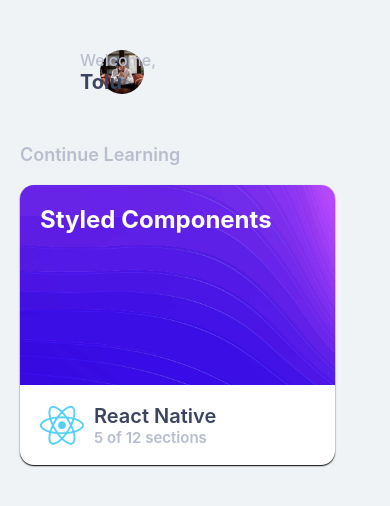
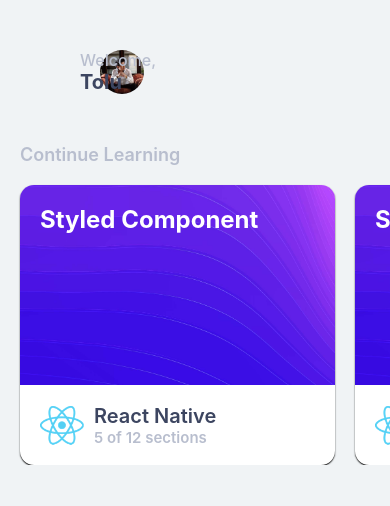
Before and after one commit to tosebikan/tutorer, a React Native app: screen / in a window 390 px wide. Shown: the top 506 px of the page. Built offline with nearby package versions, Linux system fonts and the light colour scheme.

Commit message:
add multiple cards

```diff
--- a/App.js
+++ b/App.js
@@ -1,20 +1,47 @@
 import { StatusBar } from "expo-status-bar";
 import React from "react";
-import { StyleSheet, Text, View, Image } from "react-native";
+import {
+  StyleSheet,
+  Text,
+  SafeAreaView,
+  View,
+  Image,
+  ScrollView
+} from "react-native";
 import Card from "./component/Card";
 
 export default function App() {
   return (
-    <View style={styles.container}>
+    <SafeAreaView style={styles.container}>
+      <ScrollView>
         <StatusBar style="auto" />
         <View style={styles.titleBar}>
-        <Image source={require("./assets/avatar.jpg")} style={styles.avatar} />
+          <Image
+            source={require("./assets/avatar.jpg")}
+            style={styles.avatar}
+          />
           <Text style={styles.title}>Welcome,</Text>
           <Text style={styles.name}>Tolu</Text>
         </View>
         <Text style={styles.subtitle}>Continue Learning</Text>
-      <Card />
-    </View>
+        <ScrollView horizontal>
+          <Card
+            title="Styled Component"
+            image={require("./assets/background2.jpg")}
+            logo={require("./assets/logo-react.png")}
+            caption="React Native"
+            subtitle="5 of 12 sections"
+          />
+          <Card
+            title="Styled Component"
+            image={require("./assets/background2.jpg")}
+            logo={require("./assets/logo-react.png")}
+            caption="React Native"
+            subtitle="5 of 12 sections"
+          />
+        </ScrollView>
+      </ScrollView>
+    </SafeAreaView>
   );
 }
 
--- a/component/Card.js
+++ b/component/Card.js
@@ -1,25 +1,19 @@
 import React from "react";
 import { View, Text, StyleSheet, Image } from "react-native";
 
-export default function Card() {
+export default function Card(props) {
   return (
     <View style={styles.container}>
       <View style={styles.cover}>
-        <Image
-          source={require("../assets/background2.jpg")}
-          style={styles.image}
-        />
-        <Text style={styles.title}>Styled Components</Text>
+        <Image source={props.image} style={styles.image} />
+        <Text style={styles.title}>{props.title}</Text>
       </View>
 
       <View style={styles.content}>
-        <Image
-          source={require("../assets/logo-react.png")}
-          style={styles.logo}
-        />
+        <Image source={props.logo} style={styles.logo} />
         <View style={styles.wrapper}>
-          <Text style={styles.caption}>React Native</Text>
-          <Text style={styles.subtitle}>5 of 12 sections</Text>
+          <Text style={styles.caption}>{props.caption}</Text>
+          <Text style={styles.subtitle}>{props.subtitle}</Text>
         </View>
       </View>
     </View>
--- a/package.json
+++ b/package.json
@@ -8,6 +8,7 @@
     "eject": "expo eject"
   },
   "dependencies": {
+    "eslint-plugin-react-native": "^3.10.0",
     "expo": "~39.0.2",
     "expo-status-bar": "~1.0.2",
     "react": "16.13.1",
@@ -16,7 +17,10 @@
     "react-native-web": "~0.13.12"
   },
   "devDependencies": {
-    "@babel/core": "~7.9.0"
+    "@babel/core": "~7.9.0",
+    "babel-eslint": "^10.1.0",
+    "eslint": "^7.13.0",
+    "eslint-plugin-react": "^7.21.5"
   },
   "private": true
 }
```
Also changed, not shown: eslintrc.js (added, +28 -0 lines), 1 other file (tests, documents, lock files or other folders). Lines whose indentation alone changed are shown as unchanged.
